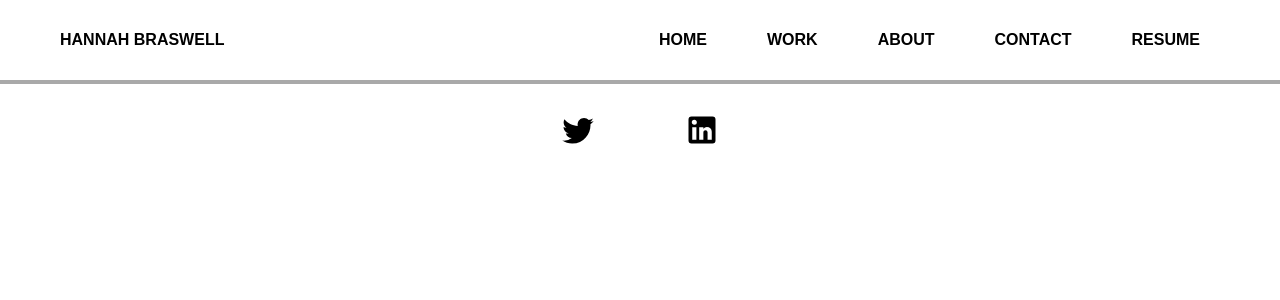
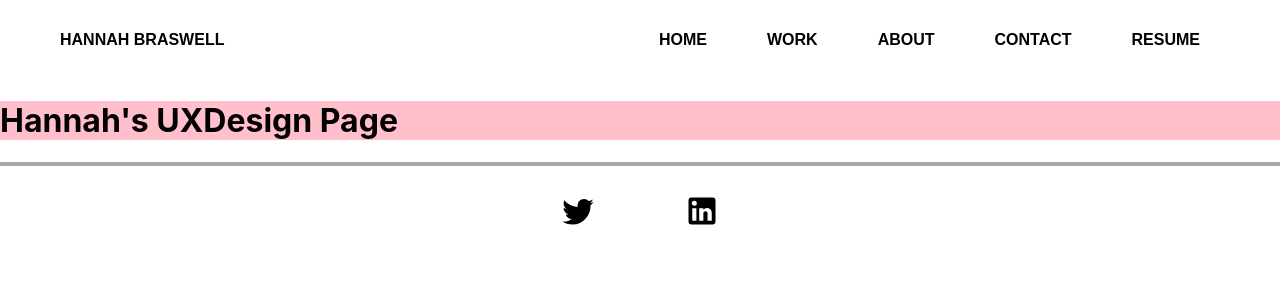
Before and after one commit to wesleypetry/HannahPortfolio, a React (Create React App) app: page /UXDesign in a window 1280 px wide. Shown: the top 300 px of the page. Built offline with nearby package versions, Linux system fonts and the light colour scheme.

Commit message:
UXDesign Page Created

```diff
--- a/src/App.js
+++ b/src/App.js
@@ -7,6 +7,7 @@ import FooterBar from './Pages/FooterBar';
 import Contact from './Pages/Contact';
 import Work from './Pages/Work';
 import Resume from './Pages/Resume';
+import UXDesign from './Pages/Projects/UXDesign';
 
 function App() {
   return (
@@ -20,6 +21,7 @@ function App() {
                 <Route path="/Contact" component={Contact} exact />
                 <Route path="/Work" component={Work} exact />
                 <Route path="/Resume" component={Resume} exact />
+                <Route path="/UXDesign" component={UXDesign} exact />
               </Switch>
           </BrowserRouter>
           <FooterBar/>
--- a/src/Pages/Home.js
+++ b/src/Pages/Home.js
@@ -34,7 +34,7 @@ function Home(props) {
                     <a href = "/Work">
                         <div className="GridItem"></div>
                     </a>
-                    <a href = "/Work">
+                    <a href = "/UXDesign">
                         <div className="GridItem">User Experience Design</div>
                     </a>
                     <a href = "/Work">
--- /dev/null
+++ b/src/Pages/Projects/UXDesign.js
@@ -0,0 +1,12 @@
+import React from "react";
+import './projects.css';
+
+function UXDesign(props) {
+    return (
+        <div className="UXDesignDiv">
+            <h1>Hannah's UXDesign Page</h1>
+        </div>
+    );
+
+}
+export default UXDesign;
--- /dev/null
+++ b/src/Pages/Projects/projects.css
@@ -0,0 +1,3 @@
+.UXDesignDiv {
+    background-color: pink;
+}
```
Also changed, not shown: public/random_pic.png (added).
